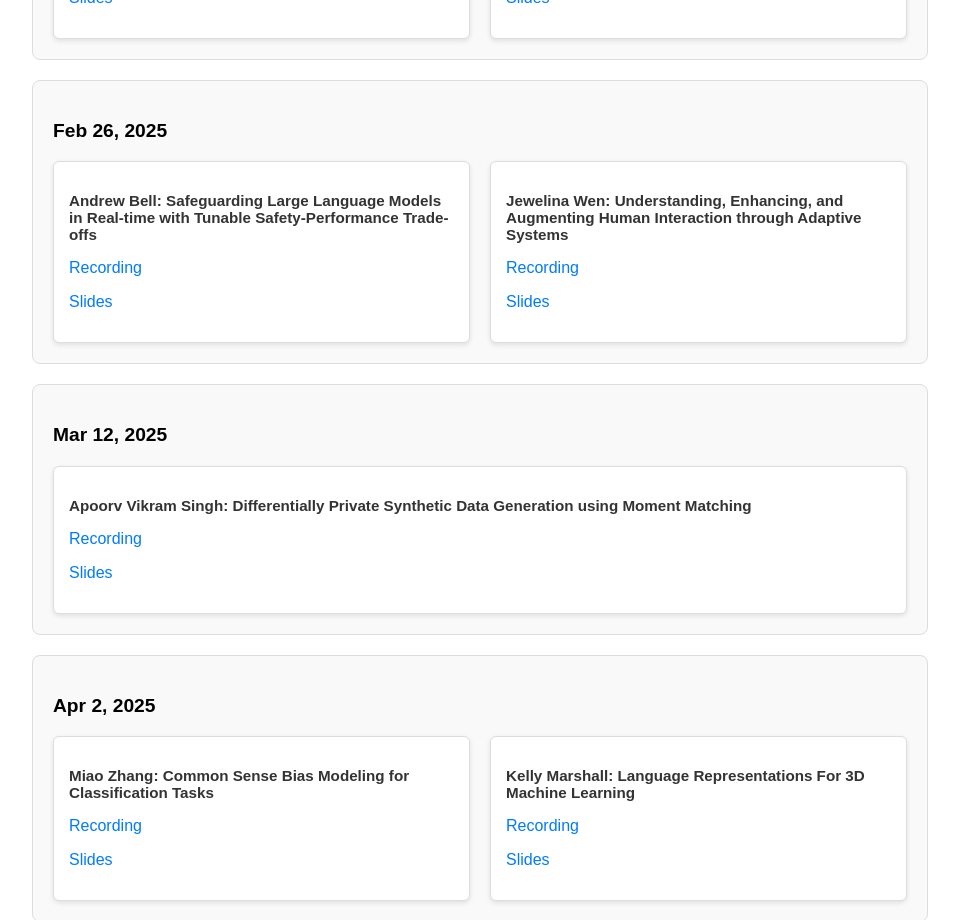
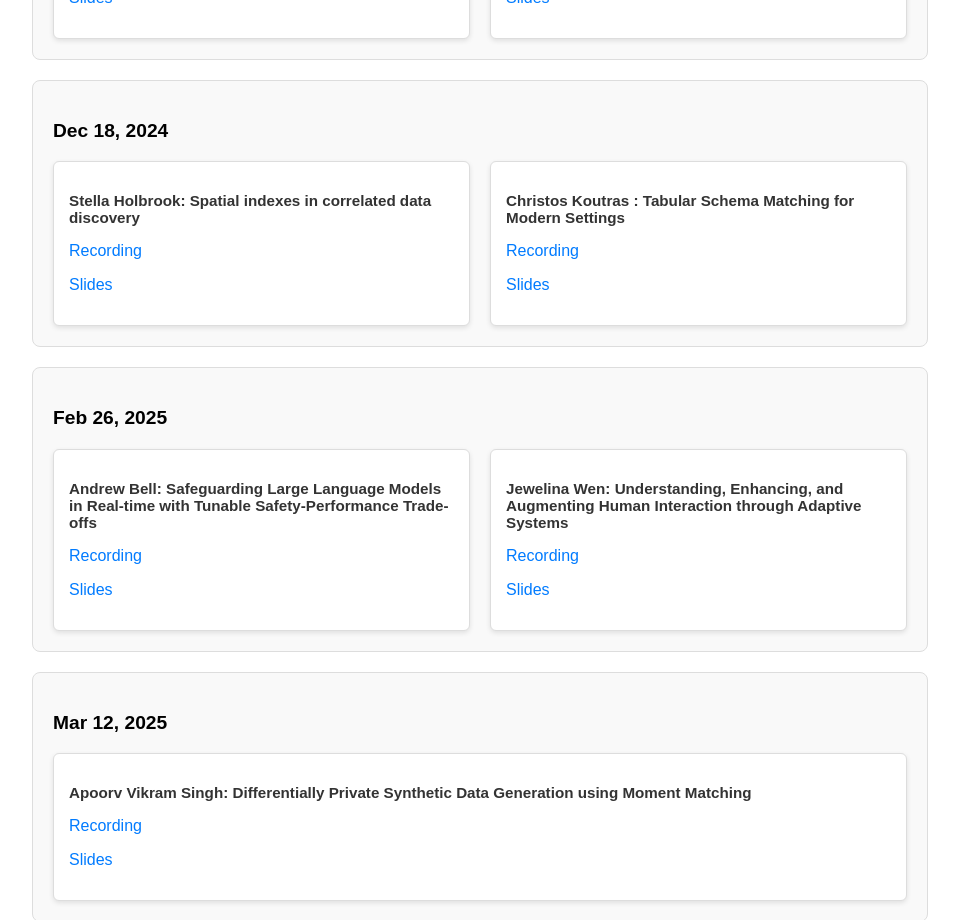
Before and after one commit to VIDAseminar/VIDAseminar.github.io, a React (Create React App) app: page /#/history in a window 1280 px wide. Shown: the part 800-1720 px from the top of the page, without its empty margins (224-1183 px from the left). Built offline with nearby package versions, Linux system fonts and the light colour scheme.

Commit message:
:sparkles: update Dec18

```diff
--- a/src/components/data.js
+++ b/src/components/data.js
@@ -108,6 +108,26 @@ export const historyTalksData = [
     ],
   },
   {
+    date: "Dec 18, 2024",
+    speakers: [
+      {
+        name: "Stella Holbrook",
+        title: "Spatial indexes in correlated data discovery",
+        zoomLink:
+          "",
+        slidesLink:
+          "https://drive.google.com/file/d/1LEpnyf0GA-zaiTanBdu2q7SggLt2hG7N/view?usp=sharing",
+      },
+      {
+        name: "Christos Koutras ",
+        title: "Tabular Schema Matching for Modern Settings",
+        zoomLink:
+          "",
+        slidesLink: "https://drive.google.com/file/d/1OnrjEMEsZ6PY4KPvgYrG0XTZmblpZGPC/view?usp=sharing",
+      },
+    ],
+  },
+  {
     date: "Feb 26, 2025",
     speakers: [
       {
```
